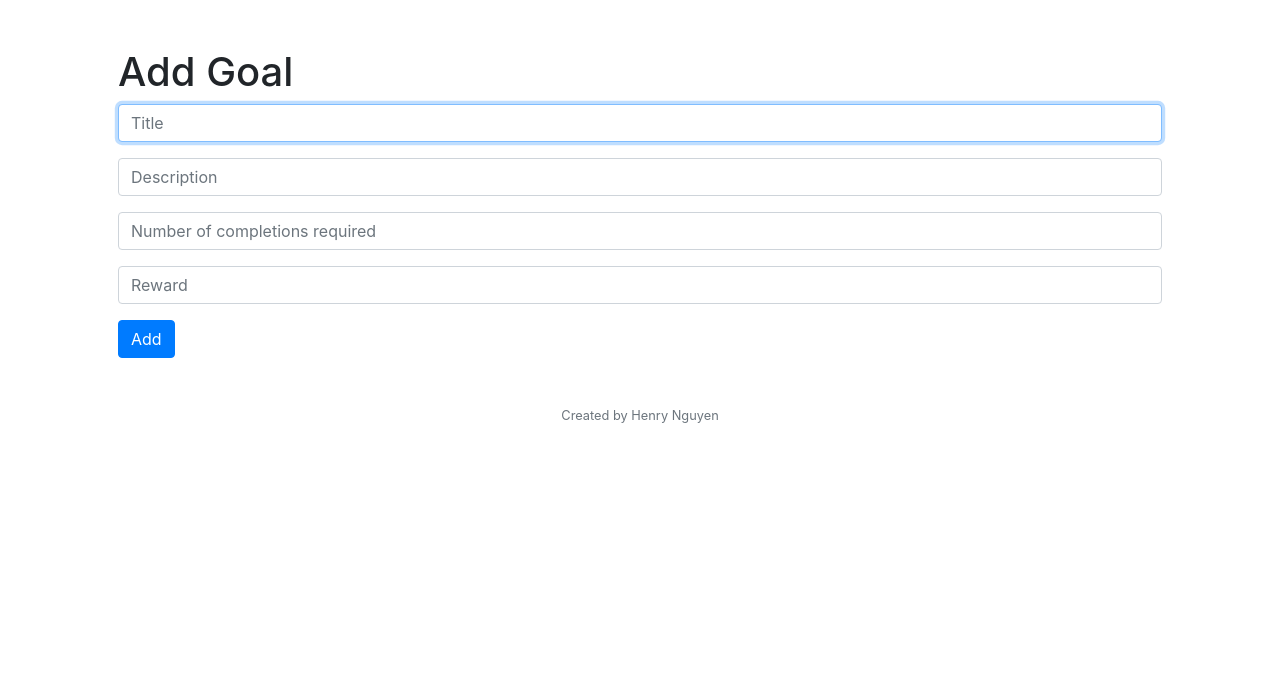
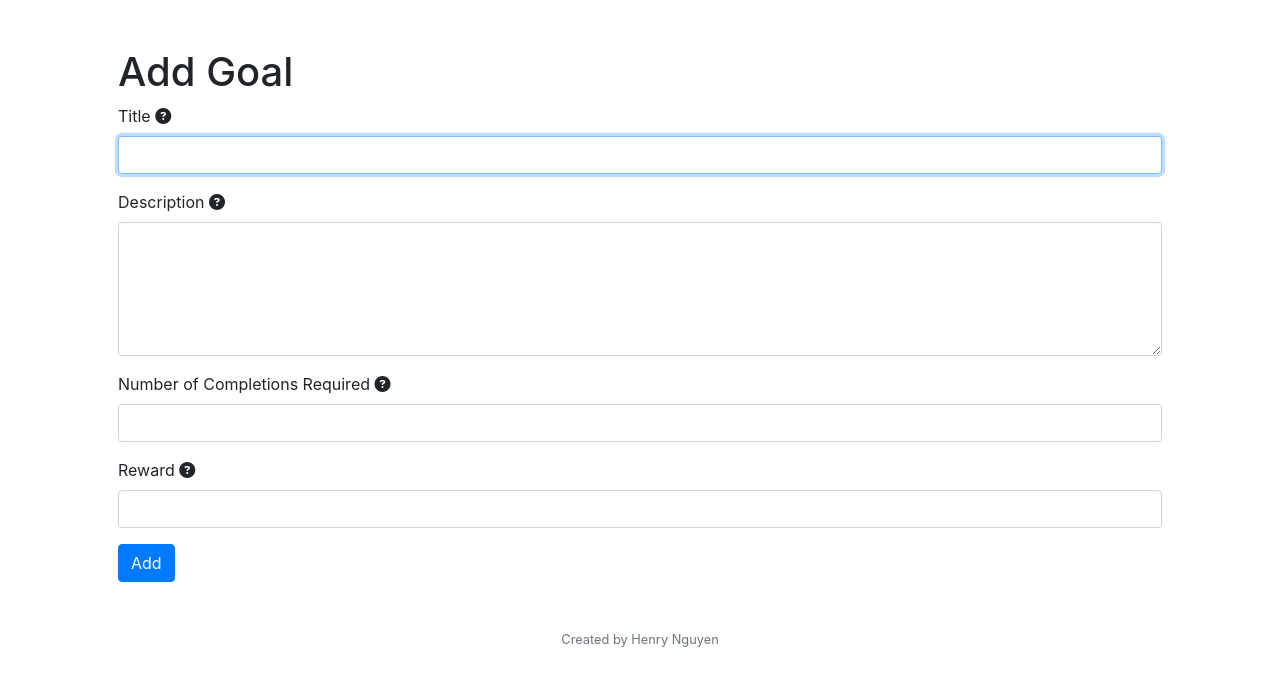
Before and after one commit to double-H-nguyen/CS50, a Flask app: page /add_goal in a window 1280 px wide. Shown: the part 64-750 px from the top of the page. Run offline with Flask 2, Linux system fonts and the light colour scheme; a user stored in the database is signed in; some libraries are stand-ins or nearby versions.

Commit message:
Update add_goal view
- add labels
- add tooltips

```diff
--- /dev/null
+++ b/project/static/layout.js
@@ -0,0 +1,6 @@
+// Enable tooltips everywhere
+$(function () {
+  $('[data-toggle="tooltip"]').tooltip()
+})
+
+console.log('hello')
--- a/project/templates/add_goal.html
+++ b/project/templates/add_goal.html
@@ -6,16 +6,20 @@
 <h1>Add Goal</h1>
 <form action="/add_goal" method="POST">
   <div class="form-group">
-    <input name="title" type="text" class="form-control" placeholder="Title" autocomplete="off" autofocus />
+    <label for="title">Title <i class="fas fa-question-circle" data-toggle="tooltip" data-placement="right" title="A few words to summarize your goal (i.e. Do 10 pushups each day for 5 days)"></i></label>
+    <input id="title" name="title" type="text" class="form-control" autocomplete="off" autofocus/>
   </div>
   <div class="form-group">
-    <input name="description" type="text" class="form-control" placeholder="Description" autocomplete="off" autofocus />
+    <label for="description">Description <i class="fas fa-question-circle" data-toggle="tooltip" data-placement="right" title="Describe the details of your goal (i.e. Establish a simple habit to promote regular exercise)"></i></label>
+    <textarea id="description" name="description" type="textarea" class="form-control" autocomplete="off" rows="5"></textarea>
   </div>
   <div class="form-group">
-    <input name="completions_required" type="text" class="form-control" placeholder="Number of completions required" autocomplete="off" autofocus />
+    <label for="completions_required">Number of Completions Required <i class="fas fa-question-circle" data-toggle="tooltip" data-placement="right" title="How many times you would have to complete the goal before you get your reward (i.e. 5)"></i></label>
+    <input id="completions_required" name="completions_required" type="text" class="form-control" autocomplete="off" />
   </div>
   <div class="form-group">
-    <input name="reward" type="text" class="form-control" placeholder="Reward" autocomplete="off" autofocus />
+    <label for="reward">Reward <i class="fas fa-question-circle" data-toggle="tooltip" data-placement="right" title="A few words describing your reward (i.e. Buy a set of dumbbells)"></i></label>
+    <input id="reward" name="reward" type="text" class="form-control" autocomplete="off" />
   </div>
   <button class="btn btn-primary" type="submit">Add</button>
 </form>
--- a/project/templates/layout.html
+++ b/project/templates/layout.html
@@ -8,12 +8,13 @@
 
     <!-- http://getbootstrap.com/docs/4.5/ -->
     <link rel="stylesheet" href="https://cdn.jsdelivr.net/npm/bootstrap@4.5.3/dist/css/bootstrap.min.css" integrity="sha384-TX8t27EcRE3e/ihU7zmQxVncDAy5uIKz4rEkgIXeMed4M0jlfIDPvg6uqKI2xXr2" crossorigin="anonymous" />
-
     <link href="/static/styles.css" rel="stylesheet" />
 
     <!-- http://getbootstrap.com/docs/4.5/ -->
     <script src="https://code.jquery.com/jquery-3.6.0.min.js" integrity="sha256-/xUj+3OJU5yExlq6GSYGSHk7tPXikynS7ogEvDej/m4=" crossorigin="anonymous"></script>
     <script src="https://cdn.jsdelivr.net/npm/bootstrap@4.5.3/dist/js/bootstrap.bundle.min.js" integrity="sha384-ho+j7jyWK8fNQe+A12Hb8AhRq26LrZ/JpcUGGOn+Y7RsweNrtN/tE3MoK7ZeZDyx" crossorigin="anonymous"></script>
+    <script src="https://kit.fontawesome.com/7242ac13ea.js" crossorigin="anonymous"></script>
+    <script src="{{ url_for('static', filename='layout.js') }}"></script>
 
     <title>CS50 Final Project - {% block title %}{% endblock %}</title>
   </head>
```
Also changed, not shown: project/goal_tracker.db.
